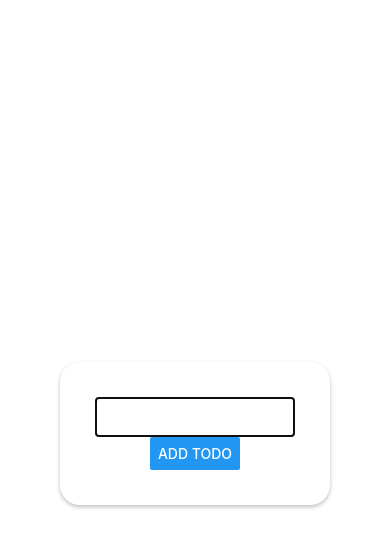
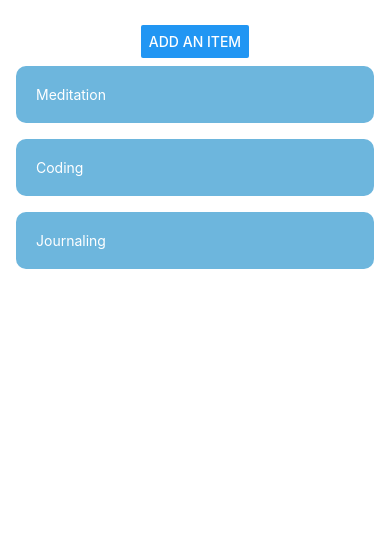
Before and after one commit to Victor-Sarti/ToDoList, a React Native app: screen / in a window 390 px wide. Shown: the top 548 px of the page. Built offline with nearby package versions, Linux system fonts and the light colour scheme.

Commit message:
add button and fix: paddingTop

```diff
--- a/App.js
+++ b/App.js
@@ -57,7 +57,8 @@ export default function App() {
 
   return (
     <SafeAreaView style={styles.container}>
-      <Modal>
+      <Button title='add an item' onPress={() => setIsModalVisible(true)}/>
+      <Modal visible ={isModalVisible} transparent={true} onRequestClose={() => setIsModalVisible(!isModalVisible)}>
         <View style={styles.centeredView}>
           <View style = {styles.modalView}>
           <TextInput style={styles.input} onChangeText={setText} value={text} />
@@ -82,6 +83,7 @@ const styles = StyleSheet.create({
     backgroundColor: '#ffff',
     alignItems: 'center',
     justifyContent: 'center',
+    paddingTop: 25,
   },
   input:{
     height: 40,
@@ -112,7 +114,7 @@ const styles = StyleSheet.create({
     flex: 1,
     justifyContent: 'center',
     alignItems: 'center',
-    marginTop: 22,
+    marginTop: 45,
   },
   modalView: {
     margin: 20,
```
